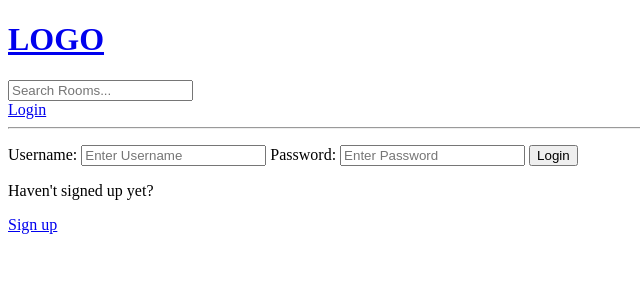
After one commit to hkuennen/studybuddy, a Django app: page /login/ in a window 1280 px wide. The commit adds this page. Shown: the top 300 px of the page, without its empty margins (0-640 px from the left). Run offline with Django 4.2, Linux system fonts and the light colour scheme.

Commit message:
user authentication added

```diff
--- /dev/null
+++ b/base/templates/base/login_register.html
@@ -0,0 +1,38 @@
+{% extends 'main.html' %}
+
+{% block content %}
+
+{% if page == 'login' %}
+<div>
+    <form method="POST" action="">
+        {% csrf_token %}
+
+        <label>Username:</label>
+        <input type="text" name="username" placeholder="Enter Username" />
+
+        <label>Password:</label>
+        <input type="password" name="password" placeholder="Enter Password" />
+
+        <input type="submit" value="Login">
+    </form>
+
+    <p>Haven't signed up yet?</p>
+    <a href="{% url 'register' %}">Sign up</a>
+</div>
+
+{% else %}
+
+<div>
+    <form method="POST" action="">
+        {% csrf_token %}
+        {{ form.as_p }}
+
+        <input type="submit" value="Register">
+    </form>
+
+    <p>Already signed up yet?</p>
+    <a href="{% url 'login' %}">Login</a>
+</div>
+{% endif %}
+
+{% endblock content %}
--- a/base/urls.py
+++ b/base/urls.py
@@ -2,6 +2,10 @@ from django.urls import path
 from . import views
 
 urlpatterns = [
+    path('login/', views.loginPage, name="login"),
+    path('logout/', views.logoutUser, name="logout"),
+    path('register/', views.registerPage, name="register"),
+
     path('', views.home, name="home"),
     path('room/<str:pk>/', views.room, name="room"),
 
--- a/base/views.py
+++ b/base/views.py
@@ -1,18 +1,86 @@
 from django.shortcuts import render, redirect
-from .models import Room
+from django.http import HttpResponse
+from django.contrib import messages
+from django.contrib.auth.decorators import login_required
+from django.db.models import Q
+from django.contrib.auth.models import User
+from django.contrib.auth import authenticate, login, logout
+from django.contrib.auth.forms import UserCreationForm
+from .models import Room, Topic
 from .forms import RoomForm
 
 # Create your views here.
+def loginPage(request):
+    page = 'login'
+    if request.user.is_authenticated:
+        return redirect('home')
+
+    if request.method == 'POST':
+        username = request.POST.get('username').lower()
+        password = request.POST.get('password')
+
+        try:
+            user = User.objects.get(username=username)
+
+        except:
+            messages.error(request, 'User does not exist')
+
+        user = authenticate(request, username=username, password=password)
+
+        if user is not None:
+            login(request, user)
+            return redirect('home')
+        else:
+            messages.error(request, 'Username OR password does not exist')
+
+    context = {'page': page}
+    return render(request, 'base/login_register.html', context)
+
+
+def logoutUser(request):
+    logout(request)
+    return redirect('home')
+
+
+def registerPage(request):
+    form = UserCreationForm()
+
+    if request.method == 'POST':
+        form = UserCreationForm(request.POST)
+        if form.is_valid():
+            user = form.save(commit=False)
+            user.username = user.username.lower()
+            user.save()
+            login(request, user)
+            return redirect('home')
+        else:
+            messages.error(request, 'An error occurred during registration')
+
+    return render(request, 'base/login_register.html', {'form': form})
+
+
 def home(request):
-    rooms = Room.objects.all()
-    context = {'rooms': rooms}
+    q = request.GET.get('q') if request.GET.get('q') != None else ''
+    rooms = Room.objects.filter(
+        Q(topic__name__icontains=q) |
+        Q(name__icontains=q) |
+        Q(description__icontains=q)
+    )
+
+    topics = Topic.objects.all()
+    room_count = rooms.count()
+
+    context = { 'rooms': rooms, 'room_count': room_count, 'topics': topics }
     return render(request, 'base/home.html', context)
+
 
 def room(request, pk):
     room = Room.objects.get(id=pk)
     context = {'room': room}
     return render(request, 'base/room.html', context)
 
+
+@login_required(login_url='login')
 def createRoom(request):
     form = RoomForm()
     if request.method == 'POST':
@@ -24,9 +92,14 @@ def createRoom(request):
     context = {'form': form}
     return render(request, 'base/room_form.html', context)
 
+
+@login_required(login_url='login')
 def updateRoom(request, pk):
     room = Room.objects.get(id=pk)
     form = RoomForm(instance=room)
+
+    if request.user != room.host:
+        return HttpResponse('You are not allowed here!')
 
     if request.method == 'POST':
         form = RoomForm(request.POST, instance=room)
@@ -37,8 +110,14 @@ def updateRoom(request, pk):
     context = {'form': form}
     return render(request, 'base/room_form.html', context)
 
+
+@login_required(login_url='login')
 def deleteRoom(request, pk):
     room = Room.objects.get(id=pk)
+
+    if request.user != room.host:
+        return HttpResponse('You are not allowed here!')
+
     if request.method == 'POST':
         room.delete()
         return redirect('home')
--- a/templates/main.html
+++ b/templates/main.html
@@ -9,6 +9,11 @@
   </head>
   <body>
     {% include 'navbar.html' %}
+    <ul class="messages">
+      {% for message in messages %}
+      <li>{{ message }}</li>
+      {% endfor %}
+    </ul>
     {% block content %}
     {% endblock %}
 
--- a/templates/navbar.html
+++ b/templates/navbar.html
@@ -1,3 +1,14 @@
 <a href="/">
     <h1>LOGO</h1>
 </a>
+
+<form method="GET" action="{% url 'home' %}">
+    <input type="text" name="q" placeholder="Search Rooms..."/>
+</form>
+
+{% if request.user.is_authenticated %}
+<a href="{% url 'logout' %}">Logout</a>
+{% else %}
+<a href="{% url 'login' %}">Login</a>
+{% endif %}
+<hr>
```
Also changed, not shown: base/templates/base/home.html (+31 -0 lines).
